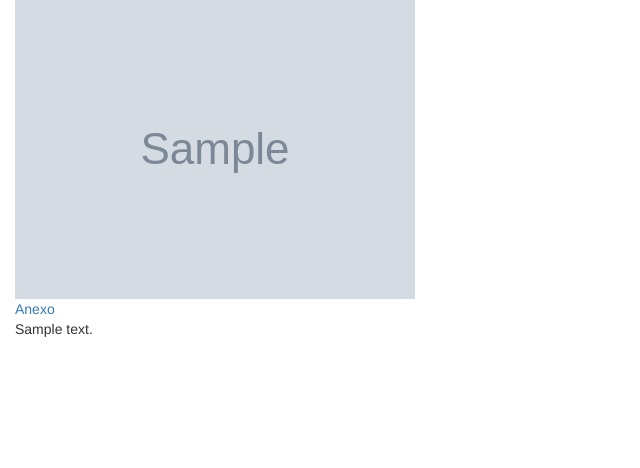
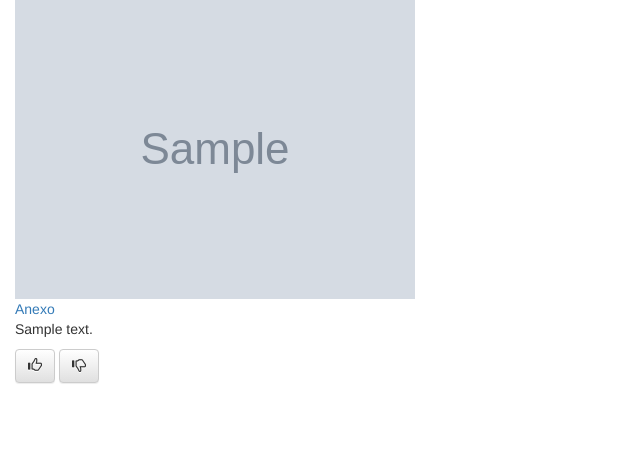
Before and after one commit to alegume/symmetrical-potato, a Django app: template blog/templates/blog/post_detail.html in a window 1280 px wide. Shown: the part 302-770 px from the top of the page, without its empty margins (0-640 px from the left). Run offline with Django 3.2, Linux system fonts and the light colour scheme; the template is opened without the code that fills it: most values are stand-ins (such as "Sample title", 1, 10 or a date in 2020); grey boxes marked "Sample" are stand-in pictures; some libraries are stand-ins or nearby versions.

Commit message:
opinioes adicionadas

```diff
--- a/blog/models.py
+++ b/blog/models.py
@@ -11,6 +11,7 @@ class Post(models.Model):
 	visits = models.BigIntegerField(default=0)
 	cover = models.ImageField(upload_to='images/', blank=True, default=None)
 	attachment = models.FileField(upload_to='files/', blank=True, default=None)
+	opinion = models.ManyToManyField('Opinion', related_name='posts', blank=True, default=None)
 
 	def publish(self):
 		self.published_date = timezone.now()
@@ -18,3 +19,7 @@ class Post(models.Model):
 
 	def __str__(self):
 		return '{} - {} ({}) -> {}'.format(self.title, str(self.author), self.visits, self.published_date)
+
+class Opinion(models.Model):
+	value = models.IntegerField()
+	user = models.ForeignKey(settings.AUTH_USER_MODEL, on_delete=models.CASCADE)
--- a/blog/templates/blog/post_detail.html
+++ b/blog/templates/blog/post_detail.html
@@ -24,5 +24,9 @@
 				{% endif %}
 				<br />
         <p>{{ post.text|linebreaksbr }}</p>
+				<p>
+						<a class="btn btn-default" href="{% url 'post_remove' pk=post.pk %}"><span class="glyphicon glyphicon-thumbs-up"></span></a>
+						<a class="btn btn-default" href="{% url 'post_remove' pk=post.pk %}"><span class="glyphicon glyphicon-thumbs-down"></span></a>
+				</p>
     </div>
 {% endblock %}
--- a/blog/views.py
+++ b/blog/views.py
@@ -1,5 +1,5 @@
 from django.shortcuts import render, get_object_or_404, redirect
-from django.http import HttpResponse
+from django.http import HttpResponse, JsonResponse
 from django.utils import timezone
 from django.contrib.auth.decorators import login_required
 # from django.contrib.auth.models import User
```
Also changed, not shown: blog/migrations/0003_auto_20190527_2037.py (added).
